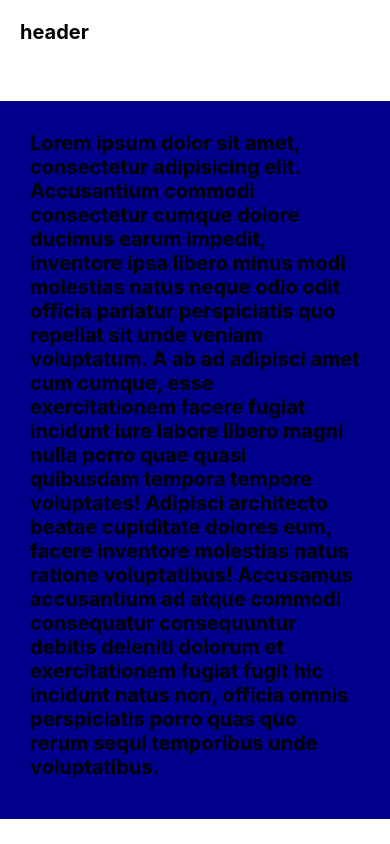
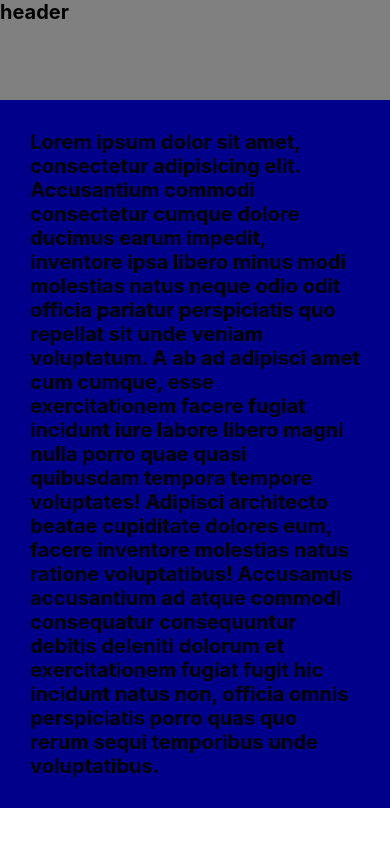
Before and after one commit to Hugo-Farias/budget-control, a React (Vite) app: page / in a window 390 px wide. Built offline with nearby package versions, Linux system fonts and the light colour scheme.

Commit message:
fix: header size media query bug

```diff
--- a/src/App.scss
+++ b/src/App.scss
@@ -2,16 +2,21 @@
 
 .app {
   display: grid;
-  grid-template-rows: 10rem 1fr;
-  //grid-template-columns: 1fr 1fr 0.5fr;
-  min-height: 100vh;
-  gap: 0.1rem;
+  //grid-template-rows: 5rem 1fr;
+
+  //gap: 0.1rem;
+
+  @media (min-width: 600px) {
+    grid-template-columns: 2.5fr 1fr;
+  }
   .header {
-    padding: 2rem;
-    max-height: 5rem;
+    //position: fixed;
+    //padding: 3rem;
+    min-height: 10rem;
+    width: 100%;
+    background-color: gray;
     @media (min-width: 600px) {
       grid-column: span 2;
-      max-height: 10rem;
     }
   }
   .main {
```
